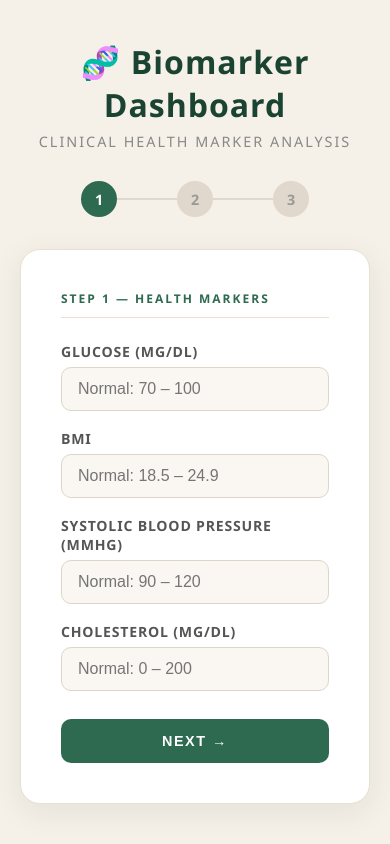
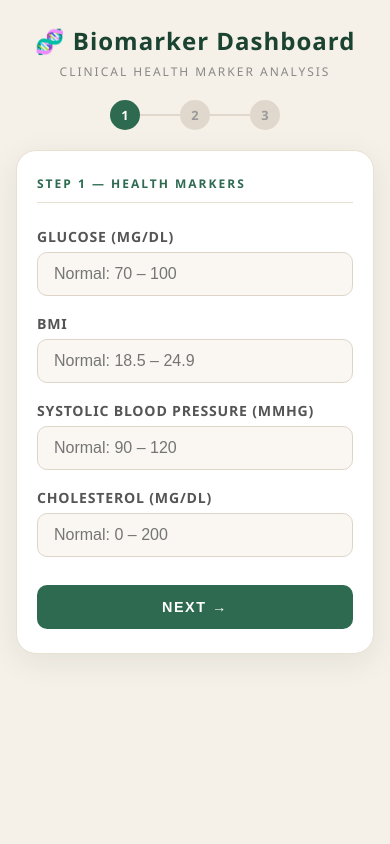
Before and after one commit to OmKadam16/biomarker-dashboard, a Flask app: page / in a window 390 px wide. Run offline with Flask 3, Linux system fonts and the light colour scheme.

Commit message:
Add mobile responsive styles and page transitions

```diff
--- a/static/style.css
+++ b/static/style.css
@@ -232,3 +232,63 @@ button.secondary:hover {
         transform: translateY(0);
     }
 }
+
+/* Mobile Responsive */
+@media (max-width: 600px) {
+    body {
+        padding: 24px 16px;
+    }
+
+    h1 {
+        font-size: 1.5rem;
+    }
+
+    .subtitle {
+        font-size: 0.75rem;
+        margin-bottom: 20px;
+    }
+
+    .steps {
+        margin-bottom: 20px;
+    }
+
+    .step {
+        width: 30px;
+        height: 30px;
+        font-size: 0.8rem;
+    }
+
+    .step-line {
+        width: 40px;
+    }
+
+    .container {
+        padding: 24px 20px;
+    }
+
+    .result-card {
+        flex-direction: column;
+        align-items: flex-start;
+        gap: 4px;
+    }
+
+    .marker-name,
+    .marker-value,
+    .marker-status {
+        width: 100%;
+        text-align: left;
+    }
+
+    .patient-card {
+        flex-direction: column;
+        text-align: center;
+    }
+
+    .patient-avatar {
+        margin: 0 auto;
+    }
+
+    div[style*="display:flex"] {
+        flex-direction: column;
+    }
+}
```
